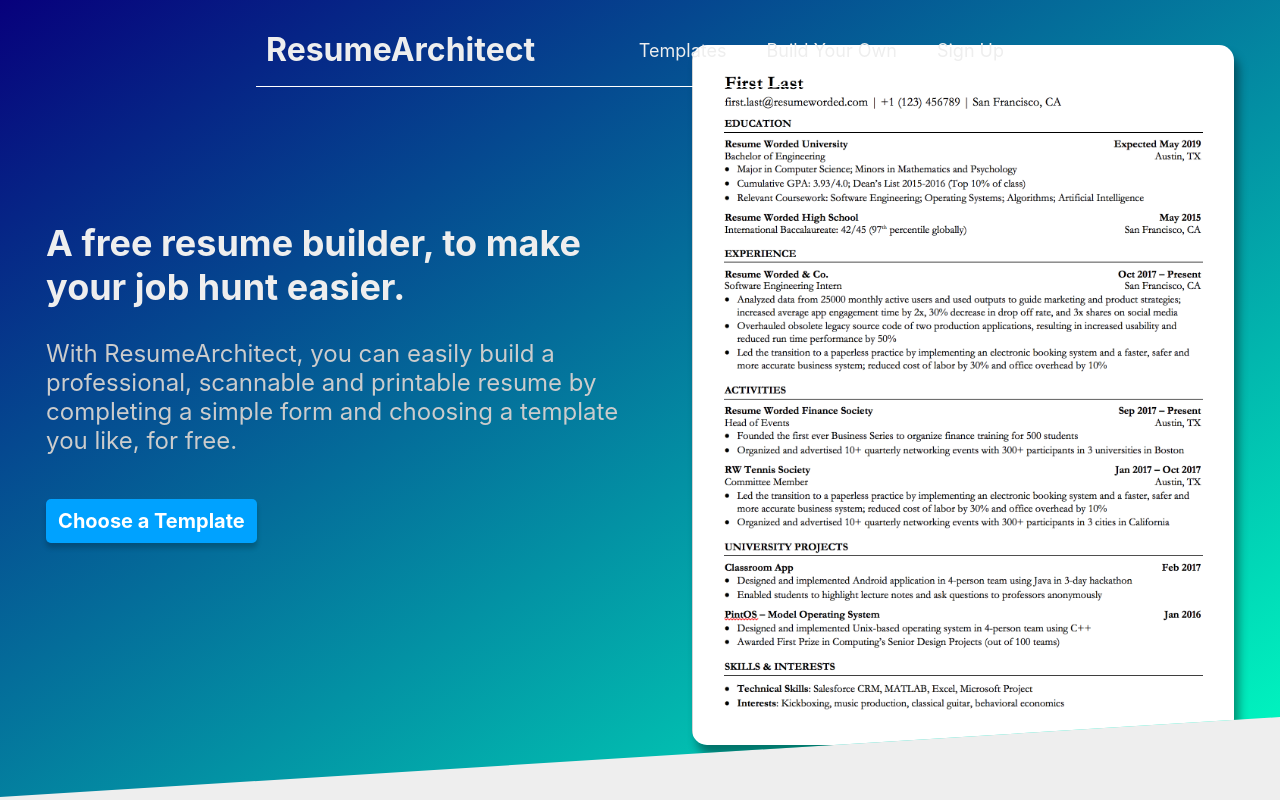
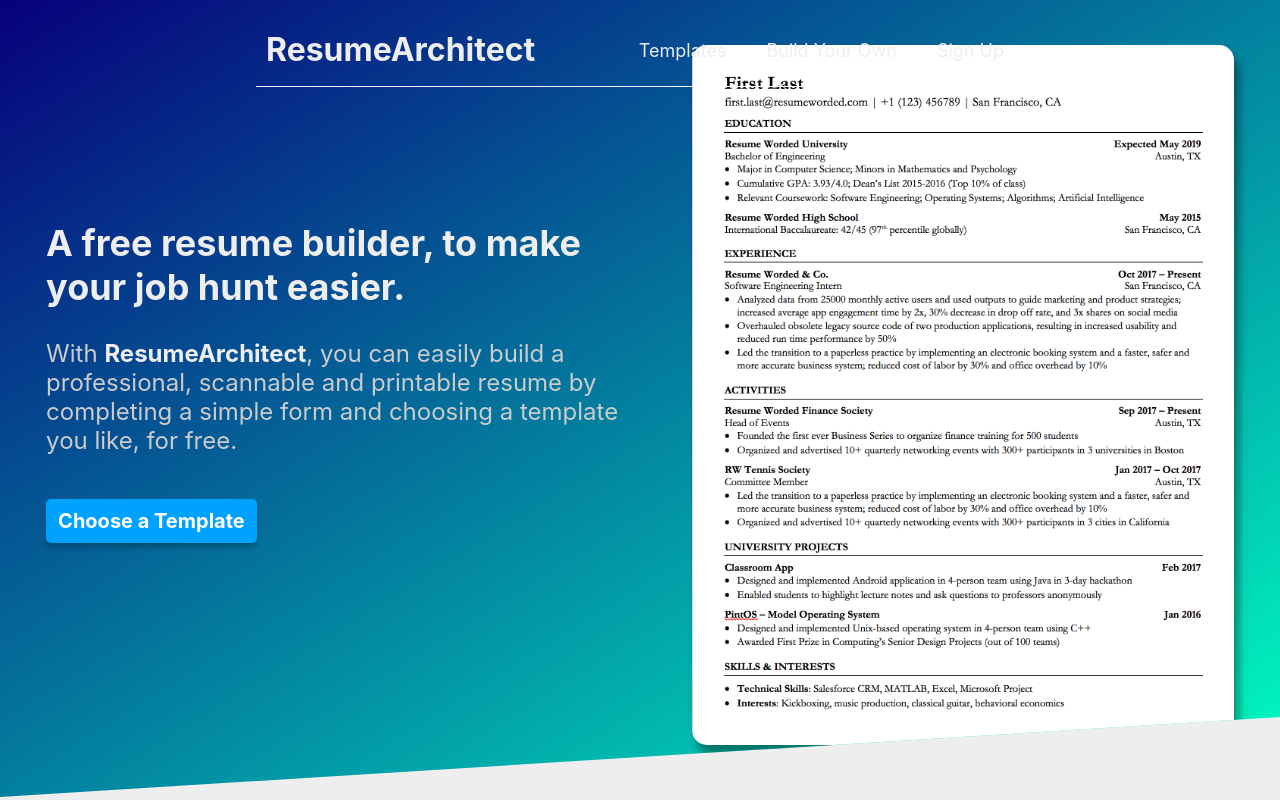
Before and after one commit to cristicismas/resume-architect, a React (Create React App) app in the folder client/: page / in a window 1280 px wide. Shown: the top 800 px of the page. Built offline with nearby package versions, Linux system fonts and the light colour scheme; no server answers.

Commit message:
Make the website title in the hero description bold

```diff
--- a/client/src/components/Hero.js
+++ b/client/src/components/Hero.js
@@ -8,7 +8,7 @@ const Hero = () => {
         <h2 className="hero-title">A free resume builder, to make your job hunt easier.</h2>
 
         <p className="hero-description">
-          With ResumeArchitect, you can easily build a professional, scannable and printable resume by completing a simple form and choosing a template you like, for free.
+          With <span className="bold">ResumeArchitect</span>, you can easily build a professional, scannable and printable resume by completing a simple form and choosing a template you like, for free.
         </p>
 
         <a href="/" className="hero-cta">
--- a/client/src/index.css
+++ b/client/src/index.css
@@ -3,9 +3,8 @@ body {
   padding: 0;
   color: #111;
   background-color: #eee;
-  font-family: -apple-system, BlinkMacSystemFont, 'Segoe UI', 'Roboto', 'Oxygen',
-    'Ubuntu', 'Cantarell', 'Fira Sans', 'Droid Sans', 'Helvetica Neue',
-    sans-serif;
+  font-family: -apple-system, BlinkMacSystemFont, 'Segoe UI', 'Roboto', 'Oxygen', 'Ubuntu', 'Cantarell', 'Fira Sans',
+    'Droid Sans', 'Helvetica Neue', sans-serif;
   -webkit-font-smoothing: antialiased;
   -moz-osx-font-smoothing: grayscale;
 }
@@ -14,3 +13,8 @@ a {
   text-decoration: none;
   color: #222;
 }
+
+.bold {
+  font-weight: bold;
+  color: #eee;
+}
```
